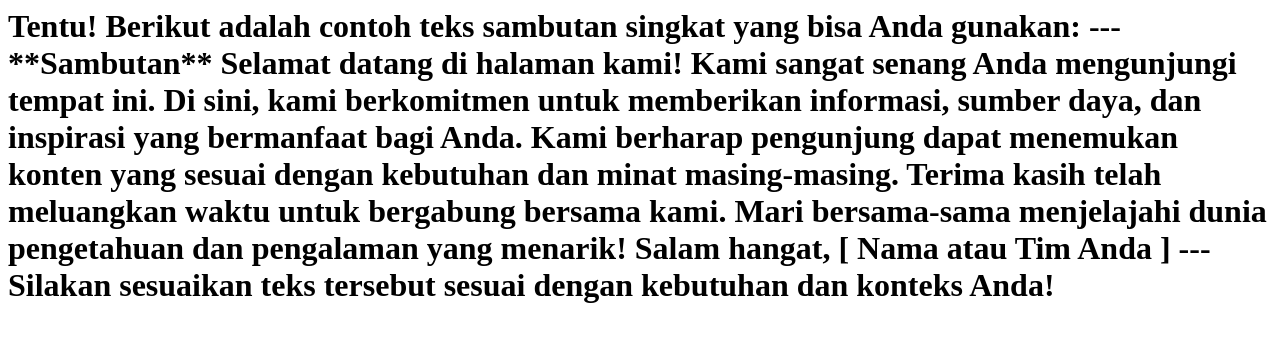
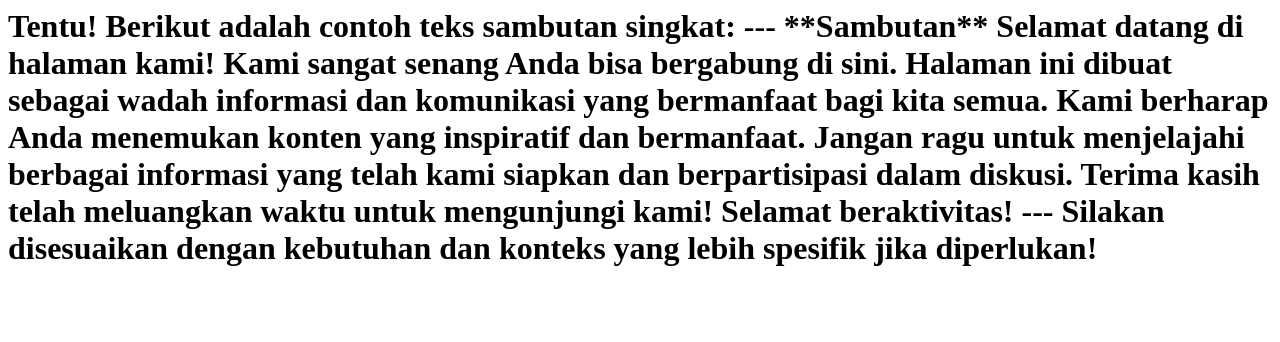
Before and after one commit to aziz-nuri/deep, a plain HTML site: page index.html in a window 1280 px wide. Drawn offline with Linux system fonts and the light colour scheme.

Commit message:
deploy: cbc9fbeeb840ed11aae7a55944bd45ec777e6c92

```diff
--- a/index.html
+++ b/index.html
@@ -1,19 +1,13 @@
-<h1>Tentu! Berikut adalah contoh teks sambutan singkat yang bisa Anda gunakan:
+<h1>Tentu! Berikut adalah contoh teks sambutan singkat:
 
 ---
 
 **Sambutan**
 
-Selamat datang di halaman kami!
+Selamat datang di halaman kami! Kami sangat senang Anda bisa bergabung di sini. Halaman ini dibuat sebagai wadah informasi dan komunikasi yang bermanfaat bagi kita semua. Kami berharap Anda menemukan konten yang inspiratif dan bermanfaat. Jangan ragu untuk menjelajahi berbagai informasi yang telah kami siapkan dan berpartisipasi dalam diskusi. Terima kasih telah meluangkan waktu untuk mengunjungi kami!
 
-Kami sangat senang Anda mengunjungi tempat ini. Di sini, kami berkomitmen untuk memberikan informasi, sumber daya, dan inspirasi yang bermanfaat bagi Anda. Kami berharap pengunjung dapat menemukan konten yang sesuai dengan kebutuhan dan minat masing-masing.
-
-Terima kasih telah meluangkan waktu untuk bergabung bersama kami. Mari bersama-sama menjelajahi dunia pengetahuan dan pengalaman yang menarik!
-
-Salam hangat,
-
-[ Nama atau Tim Anda ]
+Selamat beraktivitas!
 
 ---
 
-Silakan sesuaikan teks tersebut sesuai dengan kebutuhan dan konteks Anda!</h1>
+Silakan disesuaikan dengan kebutuhan dan konteks yang lebih spesifik jika diperlukan!</h1>
```
